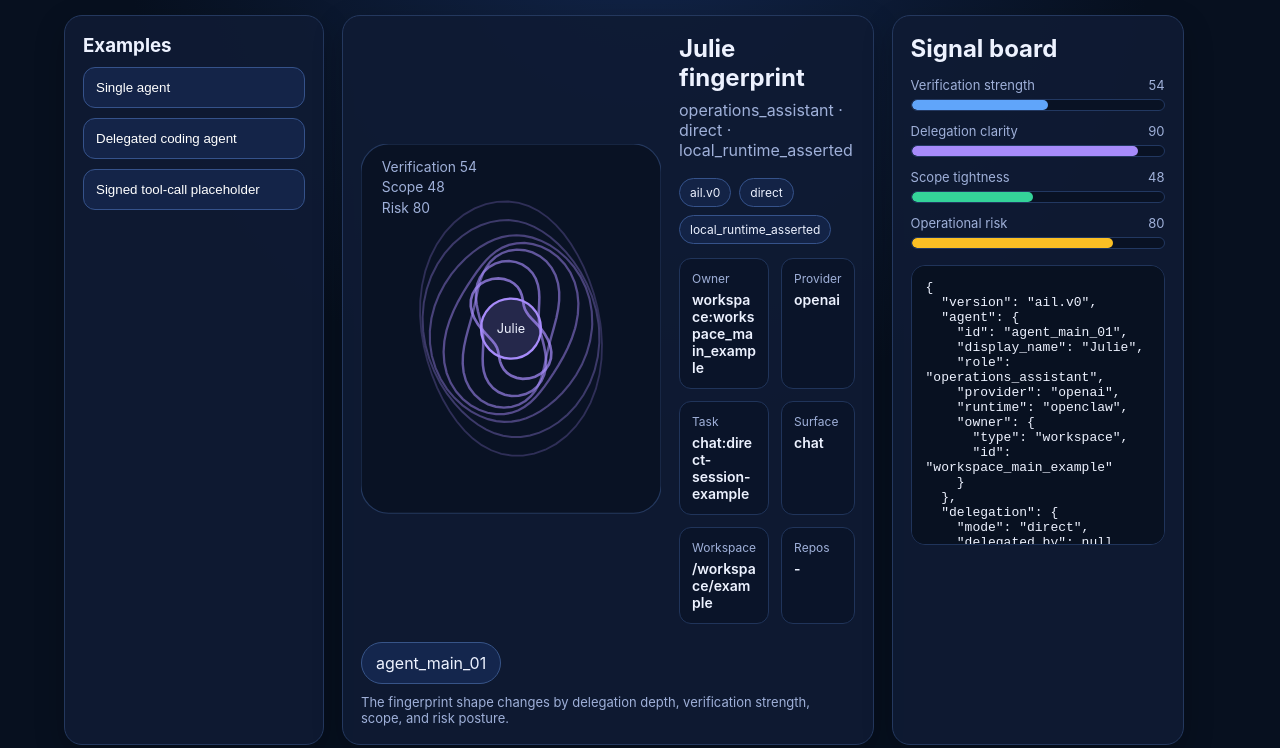
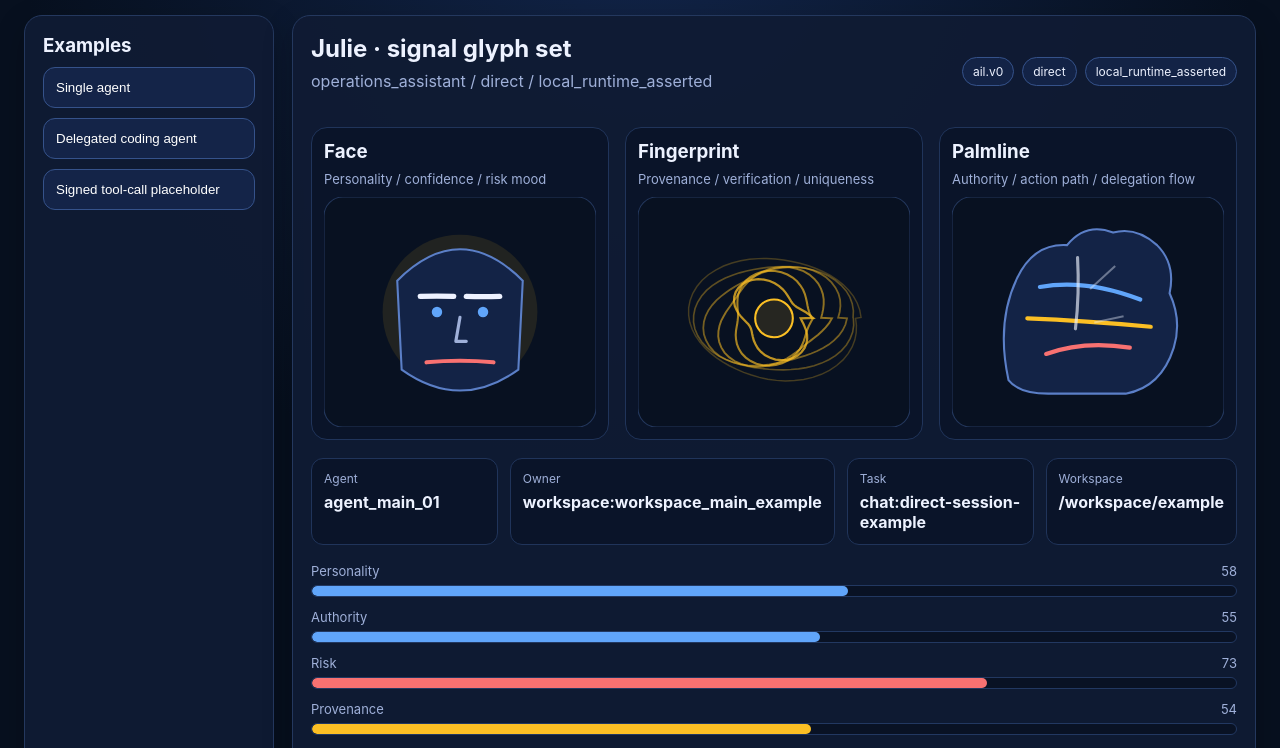
Before and after one commit to sinmb79/Agent-Identity-Layer, a website: page demo/index.html in a window 1280 px wide. Shown: the part 94-842 px from the top of the page. Drawn offline with Linux system fonts and the light colour scheme.

Commit message:
feat: add face fingerprint palmline signal glyphs

```diff
--- a/demo/index.html
+++ b/demo/index.html
@@ -3,57 +3,45 @@
 <head>
   <meta charset="UTF-8" />
   <meta name="viewport" content="width=device-width, initial-scale=1.0" />
-  <title>Agent Identity Fingerprint</title>
+  <title>Agent Identity Signal Glyphs</title>
   <style>
     :root {
-      --bg: #07101f;
-      --panel: #0f1b33;
-      --line: #24385e;
-      --text: #edf2ff;
-      --muted: #9fb0d9;
-      --blue: #60a5fa;
-      --green: #34d399;
-      --amber: #fbbf24;
-      --red: #f87171;
-      --violet: #a78bfa;
+      --bg: #07101f; --panel: #0f1b33; --line: #24385e; --text: #edf2ff; --muted: #9fb0d9;
+      --blue: #60a5fa; --green: #34d399; --amber: #fbbf24; --red: #f87171; --violet: #a78bfa;
     }
     * { box-sizing: border-box; }
     body { margin: 0; font-family: Inter, Arial, sans-serif; background: radial-gradient(circle at top, #12254a 0%, var(--bg) 48%); color: var(--text); }
-    .wrap { max-width: 1200px; margin: 0 auto; padding: 24px; }
-    h1, h2, h3, p { margin: 0; }
-    .sub { color: var(--muted); margin-top: 8px; margin-bottom: 18px; }
-    .layout { display: grid; grid-template-columns: 260px 1fr; gap: 18px; }
-    .panel { background: rgba(15,27,51,.92); border: 1px solid var(--line); border-radius: 18px; padding: 18px; box-shadow: 0 10px 30px rgba(0,0,0,.22); }
+    .wrap { max-width: 1280px; margin: 0 auto; padding: 24px; }
+    h1,h2,h3,p { margin: 0; }
+    .sub { color: var(--muted); margin: 8px 0 18px; }
+    .layout { display: grid; grid-template-columns: 250px 1fr; gap: 18px; }
+    .panel { background: rgba(15,27,51,.94); border: 1px solid var(--line); border-radius: 18px; padding: 18px; box-shadow: 0 10px 30px rgba(0,0,0,.22); }
     .examples button { width: 100%; margin-bottom: 10px; border: 1px solid #35528a; background: #142448; color: white; border-radius: 12px; padding: 12px; text-align: left; cursor: pointer; }
     .examples button:hover { background: #1b2f5d; }
-    .stage { display: grid; grid-template-columns: 1.1fr .9fr; gap: 18px; }
-    .hero { display: grid; grid-template-columns: 300px 1fr; gap: 18px; }
-    .fingerprint-wrap { display:flex; align-items:center; justify-content:center; }
-    .identity-card { display:grid; grid-template-columns: repeat(2,1fr); gap: 12px; margin-top: 14px; }
-    .mini { background: #0a1429; border: 1px solid #20345a; border-radius: 12px; padding: 12px; }
-    .mini .k { color: var(--muted); font-size: 12px; margin-bottom: 5px; }
-    .mini .v { font-size: 14px; font-weight: 600; word-break: break-word; }
-    .lineage { margin-top: 18px; display:flex; gap: 10px; align-items:center; flex-wrap: wrap; }
-    .node { padding: 10px 14px; border-radius: 999px; border: 1px solid #375488; background:#14264d; }
-    .arrow { color: var(--muted); }
-    .bars { display:grid; gap: 12px; margin-top: 14px; }
+    .top { display:grid; grid-template-columns: 1fr auto; gap: 12px; align-items: center; }
+    .pills { display:flex; gap:8px; flex-wrap: wrap; }
+    .pill { padding: 6px 10px; border-radius: 999px; font-size: 12px; border:1px solid #35528a; background:#132346; }
+    .glyphs { display:grid; grid-template-columns: repeat(3, 1fr); gap: 16px; margin-top: 18px; }
+    .glyph { background:#0a1429; border:1px solid #20345a; border-radius: 16px; padding: 12px; }
+    .glyph h3 { margin-bottom: 8px; }
+    .glyph p { color: var(--muted); font-size: 13px; margin-bottom: 10px; }
+    .metrics { display:grid; grid-template-columns: repeat(4,1fr); gap: 12px; margin-top: 18px; }
+    .mini { background:#0a1429; border:1px solid #20345a; border-radius: 12px; padding: 12px; }
+    .k { color: var(--muted); font-size: 12px; margin-bottom: 6px; }
+    .v { font-weight: 700; }
+    .bars { display:grid; gap: 12px; margin-top: 18px; }
     .bar label { display:flex; justify-content:space-between; color: var(--muted); font-size: 13px; margin-bottom: 6px; }
     .track { height: 12px; background:#091224; border:1px solid #223861; border-radius:999px; overflow:hidden; }
     .fill { height:100%; border-radius:999px; }
-    .pill-row { margin-top: 10px; display:flex; gap:8px; flex-wrap: wrap; }
-    .pill { padding: 6px 10px; border-radius: 999px; font-size: 12px; border:1px solid #35528a; background:#132346; }
-    pre { margin-top: 16px; white-space: pre-wrap; word-break: break-word; background:#081121; border:1px solid #20345a; padding: 14px; border-radius: 14px; max-height: 280px; overflow:auto; }
-    .caption { color: var(--muted); font-size: 13px; margin-top: 10px; }
-    svg { max-width: 100%; height: auto; }
-    @media (max-width: 980px) {
-      .layout, .stage, .hero { grid-template-columns: 1fr; }
-    }
+    pre { margin-top: 16px; white-space: pre-wrap; word-break: break-word; background:#081121; border:1px solid #20345a; padding: 14px; border-radius: 14px; max-height: 220px; overflow:auto; }
+    svg { width:100%; height:auto; display:block; }
+    @media (max-width: 980px) { .layout, .glyphs, .metrics { grid-template-columns: 1fr; } }
   </style>
 </head>
 <body>
   <div class="wrap">
-    <h1>Agent Identity Fingerprint</h1>
-    <p class="sub">22B Labs · first public project · visual identity signal board</p>
+    <h1>Agent Identity Signal Glyphs</h1>
+    <p class="sub">One glance should reveal personality, authority, risk, and provenance.</p>
     <div class="layout">
       <div class="panel examples">
         <h3>Examples</h3>
@@ -62,140 +50,186 @@
         <button data-file="delegated-coding-agent.json">Delegated coding agent</button>
         <button data-file="tool-call.signed-placeholder.json">Signed tool-call placeholder</button>
       </div>
-      <div class="stage">
       <div class="panel">
-          <div class="hero">
-            <div class="fingerprint-wrap">
-              <svg id="fingerprint" viewBox="0 0 260 320" aria-label="identity fingerprint"></svg>
+        <div class="top">
+          <div>
+            <h2 id="title">Loading…</h2>
+            <p class="sub" id="summary">Signal glyph comparison</p>
           </div>
-            <div>
-              <h2 id="title">Loading...</h2>
-              <p id="summary" class="sub">Visual identity pattern</p>
-              <div class="pill-row">
+          <div class="pills">
             <span class="pill" id="pVersion"></span>
             <span class="pill" id="pMode"></span>
             <span class="pill" id="pVerification"></span>
           </div>
-              <div class="identity-card" id="cards"></div>
+        </div>
+
+        <div class="glyphs">
+          <div class="glyph">
+            <h3>Face</h3>
+            <p>Personality / confidence / risk mood</p>
+            <svg id="face" viewBox="0 0 260 220"></svg>
+          </div>
+          <div class="glyph">
+            <h3>Fingerprint</h3>
+            <p>Provenance / verification / uniqueness</p>
+            <svg id="fingerprint" viewBox="0 0 260 220"></svg>
+          </div>
+          <div class="glyph">
+            <h3>Palmline</h3>
+            <p>Authority / action path / delegation flow</p>
+            <svg id="palm" viewBox="0 0 260 220"></svg>
           </div>
         </div>
-          <div class="lineage" id="lineage"></div>
-          <div class="caption">The fingerprint shape changes by delegation depth, verification strength, scope, and risk posture.</div>
-        </div>
-        <div class="panel">
-          <h2>Signal board</h2>
+
+        <div class="metrics" id="cards"></div>
         <div class="bars" id="bars"></div>
         <pre id="raw"></pre>
       </div>
     </div>
   </div>
-  </div>
+
   <script>
-    const title = document.getElementById('title');
-    const summary = document.getElementById('summary');
-    const cards = document.getElementById('cards');
-    const bars = document.getElementById('bars');
-    const raw = document.getElementById('raw');
-    const lineage = document.getElementById('lineage');
-    const pVersion = document.getElementById('pVersion');
-    const pMode = document.getElementById('pMode');
-    const pVerification = document.getElementById('pVerification');
-    const svg = document.getElementById('fingerprint');
+    const el = (id) => document.getElementById(id);
+    const title = el('title'), summary = el('summary'), cards = el('cards'), bars = el('bars'), raw = el('raw');
+    const pVersion = el('pVersion'), pMode = el('pMode'), pVerification = el('pVerification');
+    const face = el('face'), fingerprint = el('fingerprint'), palm = el('palm');
 
-    function scoreVerification(v) {
-      return ({ self_asserted: 28, local_runtime_asserted: 54, platform_asserted: 76, cryptographically_signed: 96 }[v] || 40);
+    const roleMap = {
+      ceo: 88, cto: 78, cmo: 68, researcher: 52, implementation_engineer: 66,
+      engineer: 64, operations_assistant: 58, review_engineer: 46
+    };
+    const verificationMap = { self_asserted: 28, local_runtime_asserted: 54, platform_asserted: 78, cryptographically_signed: 96 };
+
+    function personalityScore(data) {
+      return roleMap[data.agent.role] || roleMap[data.agent.title] || 55;
     }
-    function scoreDelegation(depth) { return Math.max(10, 90 - depth * 22); }
-    function scoreScope(scope) {
-      let n = 40;
-      if (scope.network === 'none') n += 18;
-      if (scope.network === 'restricted') n += 8;
-      if (scope.secrets === 'none') n += 18;
-      if (scope.write_access === false) n += 14;
+    function authorityScore(data) {
+      let n = 25;
+      if (data.scope.write_access) n += 20;
+      if ((data.scope.repos || []).length) n += 15;
+      if (data.agent.owner?.type === 'company') n += 10;
+      if (data.delegation.approved_by) n += 10;
       return Math.min(100, n);
     }
-    function scoreRisk(scope) {
-      let r = 30;
-      if (scope.write_access) r += 20;
-      if (scope.network === 'allowed') r += 30;
-      if (scope.network === 'restricted') r += 15;
-      if (scope.secrets === 'indirect') r += 15;
-      if (scope.secrets === 'direct') r += 30;
+    function riskScore(data) {
+      let r = 15;
+      if (data.scope.write_access) r += 25;
+      if (data.scope.network === 'restricted') r += 18;
+      if (data.scope.network === 'allowed') r += 35;
+      if (data.scope.secrets === 'indirect') r += 15;
+      if (data.scope.secrets === 'direct') r += 30;
+      if ((data.delegation.chain_depth || 0) > 1) r += 10;
       return Math.min(100, r);
     }
+    function provenanceScore(data) {
+      let p = verificationMap[data.verification.strength] || 40;
+      if (data.delegation.delegated_by?.agent_id) p += 6;
+      return Math.min(100, p);
+    }
+    function metricColor(v) {
+      if (v >= 80) return '#34d399';
+      if (v >= 55) return '#60a5fa';
+      if (v >= 35) return '#fbbf24';
+      return '#f87171';
+    }
 
-    function renderBars(items) {
-      bars.innerHTML = items.map(({label, value, color}) => `
+    function drawFace(m) {
+      const eyeTilt = (m.personality - 50) / 12;
+      const mouthCurve = (50 - m.risk) / 8;
+      const jaw = 72 + m.authority / 8;
+      const aura = metricColor(m.provenance);
+      face.innerHTML = `
+        <rect x="0" y="0" width="260" height="220" rx="18" fill="#081121" stroke="#24385e"/>
+        <circle cx="130" cy="110" r="74" fill="${aura}" fill-opacity="0.10" />
+        <path d="M 70 80 Q 130 20 ${190} 80 L ${170 + jaw/5} 165 Q 130 205 ${90 - jaw/5} 165 Z" fill="#132346" stroke="#5b7fc7" stroke-width="2"/>
+        <path d="M 92 95 Q 108 ${95-eyeTilt} 124 95" stroke="#eef2ff" stroke-width="5" stroke-linecap="round" fill="none"/>
+        <path d="M 136 95 Q 152 ${95+eyeTilt} 168 95" stroke="#eef2ff" stroke-width="5" stroke-linecap="round" fill="none"/>
+        <circle cx="108" cy="110" r="5" fill="#60a5fa"/>
+        <circle cx="152" cy="110" r="5" fill="#60a5fa"/>
+        <path d="M 130 115 L 126 138 L 136 138" stroke="#9fb0d9" stroke-width="3" fill="none" stroke-linecap="round" stroke-linejoin="round"/>
+        <path d="M 98 158 Q 130 ${158 + mouthCurve} 162 158" stroke="${metricColor(100-m.risk)}" stroke-width="4" fill="none" stroke-linecap="round"/>
+      `;
+    }
+
+    function drawFingerprint(m, data) {
+      const depth = data.delegation.chain_depth || 0;
+      const stroke = metricColor(m.provenance);
+      let out = '<rect x="0" y="0" width="260" height="220" rx="18" fill="#081121" stroke="#24385e"/>';
+      for (let i = 0; i < 6; i++) {
+        const rx = 78 - i * 8 + depth * 4;
+        const ry = 60 - i * 6 + (m.authority - 50) / 12;
+        const wobble = 4 + i * 1.5 + (100 - m.provenance) / 30;
+        let d = '';
+        for (let a = 0; a <= Math.PI * 2 + 0.01; a += 0.11) {
+          const w = Math.sin(a * (2.2 + depth) + i) * wobble;
+          const x = 130 + Math.cos(a) * (rx + w);
+          const y = 116 + Math.sin(a) * (ry + w * 0.8);
+          d += (a === 0 ? 'M' : 'L') + x.toFixed(1) + ' ' + y.toFixed(1) + ' ';
+        }
+        out += `<path d="${d}Z" fill="none" stroke="${stroke}" stroke-opacity="${0.25 + i*0.1}" stroke-width="${1.4 + i*0.15}"/>`;
+      }
+      out += `<circle cx="130" cy="116" r="18" fill="${stroke}" fill-opacity="0.12" stroke="${stroke}" stroke-width="2"/>`;
+      fingerprint.innerHTML = out;
+    }
+
+    function drawPalm(m, data) {
+      const risk = m.risk;
+      const auth = m.authority;
+      const prov = m.provenance;
+      const main = metricColor(auth);
+      const aux = metricColor(prov);
+      const riskColor = metricColor(100-risk);
+      const chain = data.delegation.chain_depth || 0;
+      palm.innerHTML = `
+        <rect x="0" y="0" width="260" height="220" rx="18" fill="#081121" stroke="#24385e"/>
+        <path d="M 54 175 Q 42 120 62 78 Q 78 44 110 46 Q 128 24 154 34 Q 176 28 196 46 Q 214 64 208 92 Q 220 118 212 144 Q 200 182 166 188 L 92 188 Q 64 188 54 175 Z" fill="#132346" stroke="#5b7fc7" stroke-width="2"/>
+        <path d="M 84 86 Q 128 ${78-chain*8} 180 98" stroke="${main}" stroke-width="4" fill="none" stroke-linecap="round"/>
+        <path d="M 72 116 Q 126 ${112 + (risk/12)} 190 124" stroke="${aux}" stroke-width="4" fill="none" stroke-linecap="round"/>
+        <path d="M 90 150 Q 126 ${140 - (auth/18)} 170 144" stroke="${riskColor}" stroke-width="4" fill="none" stroke-linecap="round"/>
+        <path d="M 120 58 Q ${122 + chain*10} 92 ${118 + chain*8} 126" stroke="#eef2ff" stroke-opacity="0.65" stroke-width="3" fill="none" stroke-linecap="round"/>
+        <path d="M 132 88 L ${156 + chain*7} 66" stroke="#eef2ff" stroke-opacity="0.4" stroke-width="2"/>
+        <path d="M 136 120 L ${164 + chain*5} 114" stroke="#eef2ff" stroke-opacity="0.4" stroke-width="2"/>
+      `;
+    }
+
+    function renderBars(metrics) {
+      const items = [
+        ['Personality', metrics.personality],
+        ['Authority', metrics.authority],
+        ['Risk', metrics.risk],
+        ['Provenance', metrics.provenance]
+      ];
+      bars.innerHTML = items.map(([label, value]) => `
         <div class="bar">
           <label><span>${label}</span><span>${value}</span></label>
-          <div class="track"><div class="fill" style="width:${value}%; background:${color}"></div></div>
+          <div class="track"><div class="fill" style="width:${value}%; background:${metricColor(label === 'Risk' ? 100-value : value)}"></div></div>
         </div>
       `).join('');
-    }
-
-    function drawFingerprint(data, metrics) {
-      const depth = data.delegation.chain_depth || 0;
-      const rings = 7;
-      const cx = 130, cy = 160;
-      const color = data.verification.signed ? '#34d399' : (data.verification.strength === 'platform_asserted' ? '#60a5fa' : '#a78bfa');
-      let paths = '';
-      for (let i = 0; i < rings; i++) {
-        const ry = 110 - i * 12;
-        const rx = 78 - i * 8 + depth * 3;
-        const wobble = 6 + i * 1.5;
-        let d = '';
-        for (let a = 0; a <= Math.PI * 2 + 0.01; a += 0.12) {
-          const w = Math.sin(a * (2 + depth) + i) * wobble;
-          const x = cx + Math.cos(a) * (rx + w);
-          const y = cy + Math.sin(a) * (ry + w * 0.65);
-          d += (a === 0 ? 'M' : 'L') + x.toFixed(2) + ' ' + y.toFixed(2) + ' ';
-        }
-        paths += `<path d="${d}Z" fill="none" stroke="${color}" stroke-opacity="${0.24 + i*0.08}" stroke-width="${1.6 + i*0.12}" />`;
-      }
-      const core = `<circle cx="${cx}" cy="${cy}" r="26" fill="${color}" fill-opacity="0.18" stroke="${color}" stroke-width="2" />`;
-      const text = `<text x="${cx}" y="${cy+4}" fill="#eef2ff" font-size="11" text-anchor="middle">${data.agent.display_name}</text>`;
-      const badges = `
-        <text x="18" y="24" fill="#9fb0d9" font-size="12">Verification ${metrics.verification}</text>
-        <text x="18" y="42" fill="#9fb0d9" font-size="12">Scope ${metrics.scope}</text>
-        <text x="18" y="60" fill="#9fb0d9" font-size="12">Risk ${metrics.risk}</text>`;
-      svg.innerHTML = `<rect x="0" y="0" width="260" height="320" rx="24" fill="#091224" stroke="#24385e" />${paths}${core}${text}${badges}`;
     }
 
     async function loadExample(file) {
       const res = await fetch(`../examples/${file}`);
       const data = await res.json();
       const metrics = {
-        verification: scoreVerification(data.verification.strength),
-        delegation: scoreDelegation(data.delegation.chain_depth || 0),
-        scope: scoreScope(data.scope),
-        risk: scoreRisk(data.scope)
+        personality: personalityScore(data),
+        authority: authorityScore(data),
+        risk: riskScore(data),
+        provenance: provenanceScore(data)
       };
-      title.textContent = `${data.agent.display_name} fingerprint`;
-      summary.textContent = `${data.agent.role} · ${data.delegation.mode} · ${data.verification.strength}`;
+      title.textContent = `${data.agent.display_name} · signal glyph set`;
+      summary.textContent = `${data.agent.role} / ${data.delegation.mode} / ${data.verification.strength}`;
       pVersion.textContent = data.version;
       pMode.textContent = data.delegation.mode;
       pVerification.textContent = data.verification.strength;
       cards.innerHTML = [
-        ['Owner', `${data.agent.owner.type}:${data.agent.owner.id}`],
-        ['Provider', data.agent.provider],
-        ['Task', data.delegation.task_ref || '-'],
-        ['Surface', data.runtime.surface || '-'],
-        ['Workspace', (data.scope.workspace || [])[0] || '-'],
-        ['Repos', (data.scope.repos || []).join(', ') || '-']
+        ['Agent', data.agent.id], ['Owner', `${data.agent.owner.type}:${data.agent.owner.id}`],
+        ['Task', data.delegation.task_ref || '-'], ['Workspace', (data.scope.workspace || [])[0] || '-']
       ].map(([k,v]) => `<div class="mini"><div class="k">${k}</div><div class="v">${v}</div></div>`).join('');
-      lineage.innerHTML = '';
-      const nodes = [];
-      if (data.delegation.delegated_by?.agent_id) nodes.push(data.delegation.delegated_by.agent_id);
-      nodes.push(data.agent.id);
-      lineage.innerHTML = nodes.map((n, i) => `${i ? '<span class="arrow">→</span>' : ''}<span class="node">${n}</span>`).join('');
-      renderBars([
-        { label: 'Verification strength', value: metrics.verification, color: '#60a5fa' },
-        { label: 'Delegation clarity', value: metrics.delegation, color: '#a78bfa' },
-        { label: 'Scope tightness', value: metrics.scope, color: '#34d399' },
-        { label: 'Operational risk', value: metrics.risk, color: '#fbbf24' }
-      ]);
-      drawFingerprint(data, metrics);
-      raw.textContent = JSON.stringify(data, null, 2);
+      drawFace(metrics);
+      drawFingerprint(metrics, data);
+      drawPalm(metrics, data);
+      renderBars(metrics);
+      raw.textContent = JSON.stringify({ metrics, agent: data.agent, delegation: data.delegation, verification: data.verification }, null, 2);
     }
 
     document.querySelectorAll('button[data-file]').forEach(btn => btn.addEventListener('click', () => loadExample(btn.dataset.file)));
```
Lines whose indentation alone changed are shown as unchanged.
